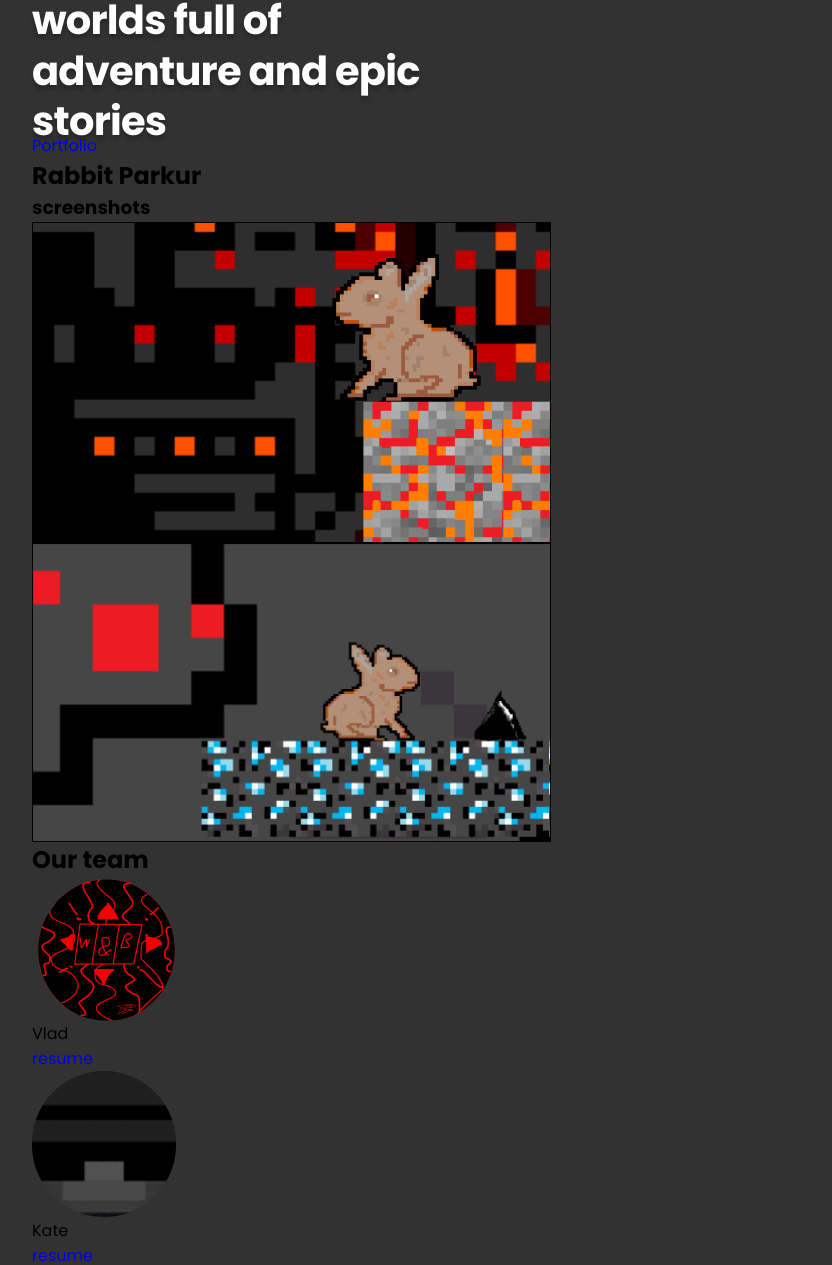
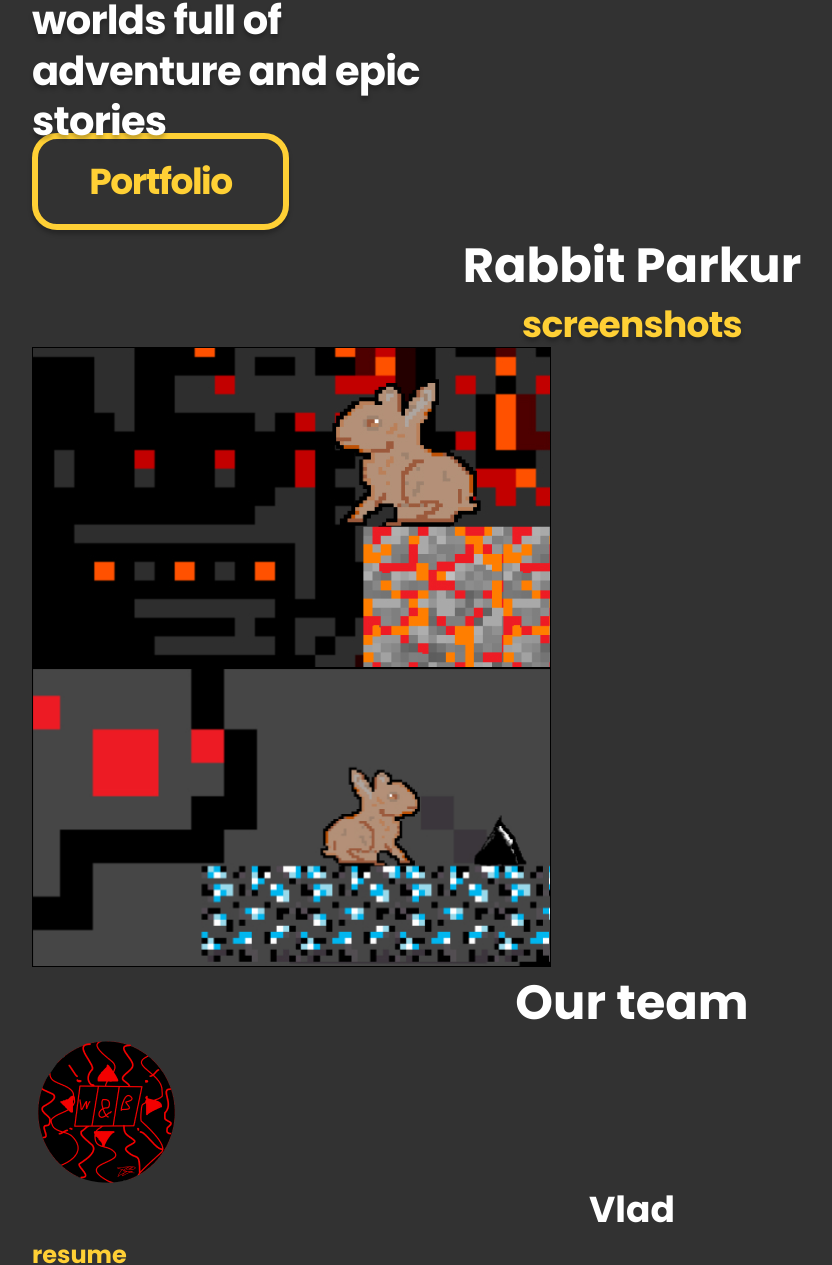
Before and after one commit to WindyBindy/XZ-studio-web, a plain HTML site: page index.html in a window 1280 px wide. Shown: the part 1516-2781 px from the top of the page, without its empty margins (8-840 px from the left). Drawn offline with Linux system fonts and the light colour scheme; a web font is replaced by a local one.

Commit message:
sdasd
asda

```diff
--- a/css/style.css
+++ b/css/style.css
@@ -188,3 +188,77 @@ letter-spacing: -0.8px;
 width: 411px;
 height: 188px;
 }
+
+.about-us-btn{
+    color: #FFD035;
+    text-align: center;
+    font-family: Poppins;
+    font-size: 36px;
+    font-style: normal;
+    font-weight: 700;
+    line-height: 153.533%; /* 55.272px */
+    letter-spacing: -1.44px;
+     border-radius: 25px;
+     border: 6px solid #FFD035;
+    box-shadow: 0px 4px 4px 0px rgba(0, 0, 0, 0.25);
+     display: flex;
+     width: 245px;
+     height: 85px;
+    align-items: center;
+    justify-content: center;
+    }
+/* screenshot */
+.rabbit-parkur-screenshots-title{
+color: #FFF;
+text-align: center;
+font-family: Poppins;
+font-size: 48px;
+font-style: normal;
+font-weight: 700;
+line-height: 150.052%; /* 72.025px */
+}
+
+.rabbit-parkur-screenshots-text{
+    color: #FFD035;
+text-align: center;
+text-shadow: 0px 4px 4px rgba(0, 0, 0, 0.25);
+font-family: Poppins;
+font-size: 36px;
+font-style: normal;
+font-weight: 700;
+line-height: 126.412%; /* 45.508px */
+letter-spacing: -0.72px;
+}
+
+/* team */
+.team-title{
+    color: #FFF;
+text-align: center;
+font-family: Poppins;
+font-size: 48px;
+font-style: normal;
+font-weight: 700;
+line-height: 150.052%; /* 72.025px */
+}
+
+
+.team-name{
+    color: #FFF;
+text-align: center;
+font-family: Poppins;
+font-size: 36px;
+font-style: normal;
+font-weight: 700;
+line-height: 150.052%; /* 54.019px */
+}
+
+
+.team-resume{
+    color: #FFD035;
+text-align: center;
+font-family: Poppins;
+font-size: 24px;
+font-style: normal;
+font-weight: 700;
+line-height: 150.052%; /* 36.013px */
+}
--- a/index.html
+++ b/index.html
@@ -45,15 +45,15 @@
                         <a href="#" class="download-game">Download</a>
                     </div>
                     <p class="bio-of-game">We create vibrant worlds full of adventure and epic stories</p>
-                    <a href="./pages/portfolio.html">Portfolio</a>
+                    <a href="./pages/portfolio.html" class="about-us-btn">Portfolio</a>
                 </div>
             </div>
         </section>
         <!-- screenshots -->
         <section class="rabbit-parkur-screenshots">
             <div class="container">
-            <h2>Rabbit Parkur</h2>
-            <h3>screenshots</h3>
+            <h2 class="rabbit-parkur-screenshots-title">Rabbit Parkur</h2>
+            <h3 class="rabbit-parkur-screenshots-text">screenshots</h3>
             <ul>
                 <li><img src="./img/screenshot-first.jpg" alt="" width="519"></li>
                 <li><img src="./img/screenshot-second.jpg" alt="" width="519"></li>
@@ -63,22 +63,22 @@
         <!-- our-team -->
         <section class="our-team">
             <div class="container">
-          <h2>Our team</h2>
+          <h2 class="team-title">Our team</h2>
           <ul>
             <li>
                 <img src="./img/Nikita.png" alt="">
-                <p>Vlad</p>
-                <a href="#">resume</a>
+                <p class="team-name">Vlad</p>
+                <a href="#" class="team-resume">resume</a>
             </li>
             <li>
                 <img src="./img/kate.png" alt="">
-                <p>Kate</p>
-                <a href="#">resume</a>
+                <p class="team-name">Kate</p>
+                <a href="#" class="team-resume">resume</a>
             </li>
             <li>
                 <img src="./img/vlad.jpg" alt="">
-                <p>Nikita</p>
-                <a href="#">resume</a>
+                <p class="team-name">Nikita</p>
+                <a href="#" class="team-resume">resume</a>
             </li>
 
           </ul>
```
